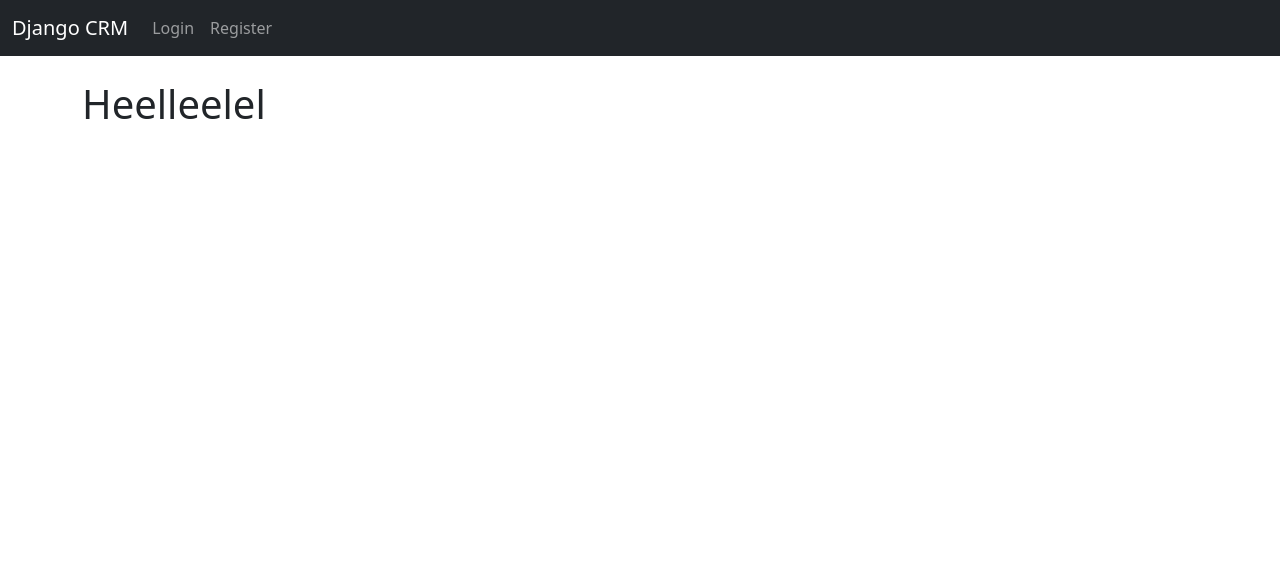
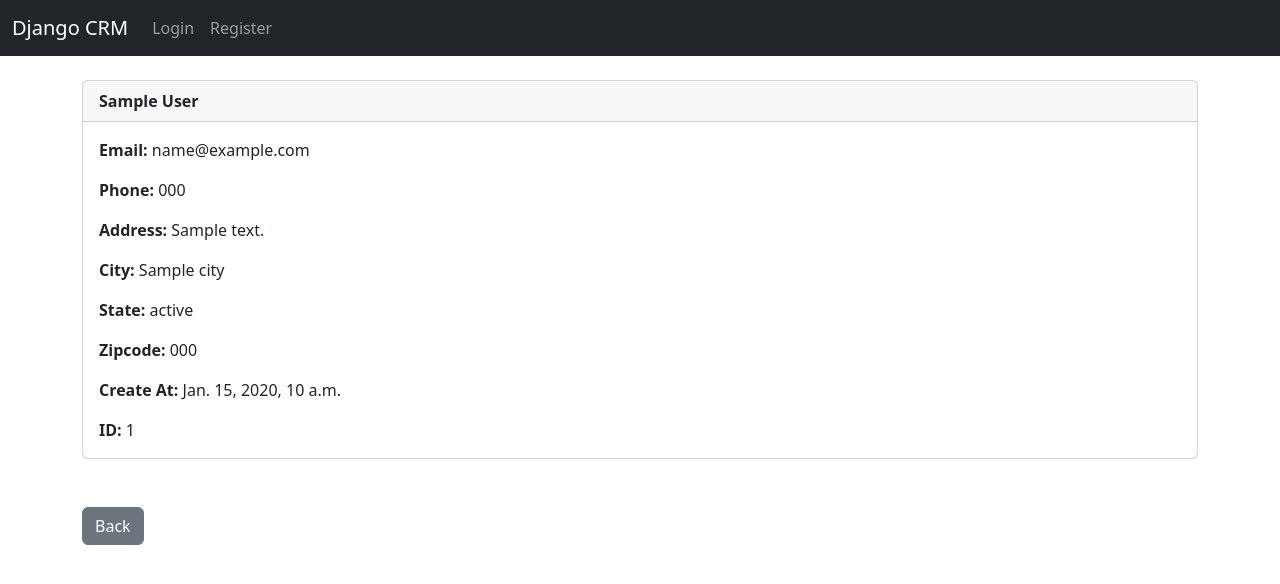
Before and after one commit to Vivek9120/Django-CRM, a Django app: template website/templates/record.html in a window 1280 px wide. Shown: the top 584 px of the page. Run offline with Django 4.2, Linux system fonts and the light colour scheme; the template is opened without the code that fills it: most values are stand-ins (such as "Sample title", 1, 10 or a date in 2020).

Commit message:
bootstrap card

```diff
--- a/website/templates/home.html
+++ b/website/templates/home.html
@@ -32,7 +32,7 @@
    <td> {{ records.state }}</td>
    <td> {{ records.zipcode }}</td>
     <td>{{ records.created_at }}</td>
-    <td>{{ records.id }}</td>
+    <td><a href="{% url 'record' records.id %}">{{ records.id }}</a></td>
     <br/>
     </tr>
     {% endfor %}
--- a/website/templates/record.html
+++ b/website/templates/record.html
@@ -1,7 +1,44 @@
 {% extends 'base.html' %}
 
 {% block content %}
+<div class="card">
+    <div class="card-header"><strong>
+          {{ customer_record.first_name }}
+          {{ customer_record.last_name }}</strong>
+    </div>
+    <div class="card-body">
 
-<h1>Heelleelel</h1>
 
+
+  <p class="card-text">
+  <strong>Email: </strong>{{ customer_record.email }}</p>
+
+  <p class="card-text">
+  <strong>Phone: </strong>{{ customer_record.phone }}
+  </p>
+
+  <p class="card-text">
+  <strong>Address: </strong>{{ customer_record.address }}</p>
+
+  <p class="card-text">
+  <strong>City: </strong>{{ customer_record.city }}</p>
+
+  <p class="card-text">
+  <strong>State: </strong>{{ customer_record.state }}</p>
+
+  <p class="card-text">
+  <strong>Zipcode: </strong>{{ customer_record.zipcode }}</p>
+
+  <p class="card-text">
+  <strong>Create At: </strong>{{ customer_record.created_at }}</p>
+
+  <p class="card-text">
+  <strong>ID: </strong>{{ customer_record.id }}</p>
+
+
+    </div>
+  </div>
+
+  <br/><br/>
+<a href="{% url 'home' %}" class="btn btn-secondary">Back</a>
 {% endblock content %}
```
